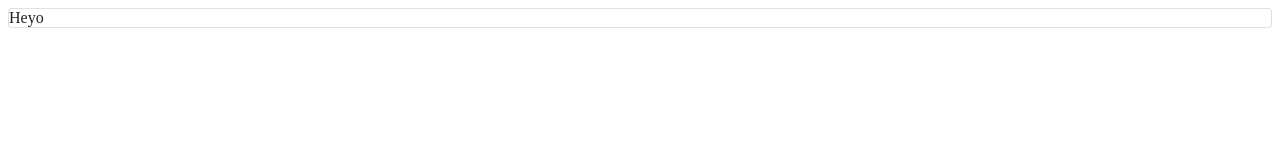
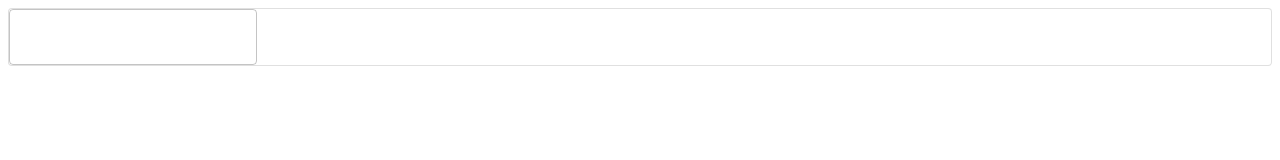
Before and after one commit to MaorBemdoo/Registration-Form, a React (Vite) app: page / in a window 1280 px wide. Shown: the top 160 px of the page. Built offline with nearby package versions, Linux system fonts and the light colour scheme.

Commit message:
Imported TextField and used it with Button

```diff
--- a/src/App.jsx
+++ b/src/App.jsx
@@ -1,10 +1,12 @@
+import TextField from "@mui/material/TextField"
 import Card from "@mui/material/Card"
+import Button from "@mui/material/Button"
 
 function App() {
 
   return (
     <Card component="form" elevation={3} variant="outlined">
-      Heyo
+      <TextField></TextField>
     </Card>
   )
 }
```
